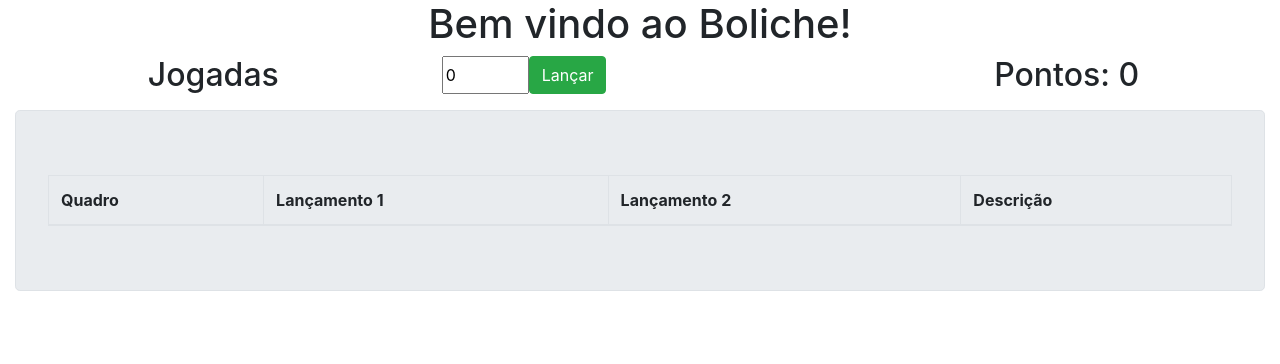
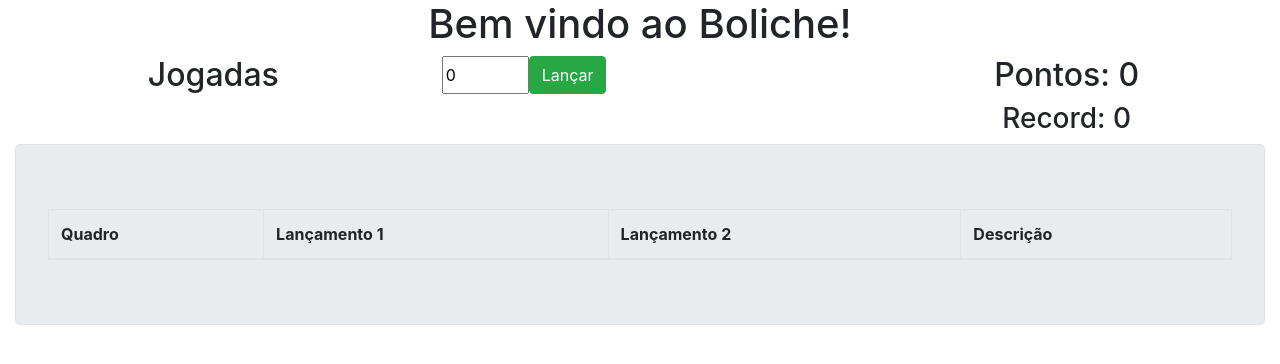
Before and after one commit to unifacisa/pontos-do-boliche-ArthurOcg, an Angular app: page / in a window 1280 px wide. Shown: the top 364 px of the page. Built offline with nearby package versions, Linux system fonts and the light colour scheme.

Commit message:
Adicionando funcionalidade de Records com LocalStorage

```diff
--- a/src/app/app.component.html
+++ b/src/app/app.component.html
@@ -21,6 +21,7 @@
     </div>
     <div class="col-xs-12 col-lg-4">
       <h2>Pontos: {{dados.pontos}}</h2>
+      <h3>Record: {{maior}}</h3>
     </div>
 
   </div>
--- a/src/app/app.component.ts
+++ b/src/app/app.component.ts
@@ -19,6 +19,7 @@ export class AppComponent {
   descricao = '';
   jogadas = [];
   lista = this.criarQuadro();
+  maior = 0;
 
 
   constructor(private bolicheService: BolicheServiceService) {
@@ -30,6 +31,9 @@ export class AppComponent {
 
 
   ngOnInit(): void {
+    if(localStorage.getItem('Record')) {
+      this.maior = parseInt(localStorage.getItem('Record'));
+    }
   }
 
   onSubmit(): void {
@@ -60,6 +64,7 @@ export class AppComponent {
     this.dados.pinos = 0;
     this.dados.pontos = this.bolicheService.calcularPontos(this.quadro);
     console.log(this.jogadas);
+    this.calculaMaior();
 
   }
 
@@ -88,7 +93,7 @@ export class AppComponent {
   getDescricao(quadro: number[]): string {
     if (this.isStrike(quadro)) {
       return 'Strike';
-    } else if (quadro.length == 2) {
+    } else if (quadro.length === 2) {
       if (this.isSpare(quadro)) {
         return 'Spare';
       } else {
@@ -98,7 +103,8 @@ export class AppComponent {
     return '';
   }
 
-
-
-
+  calculaMaior() {
+     this.maior = (this.dados.pontos > this.maior) ? this.dados.pontos : this.maior;
+     localStorage.setItem('Record', this.maior + '');
+  }
 }
```
